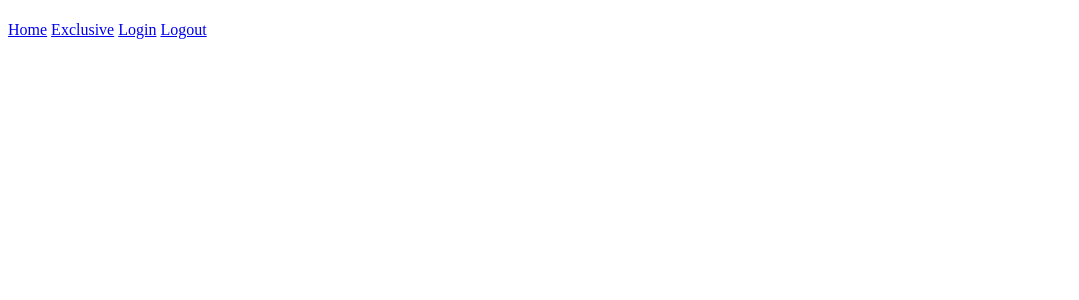
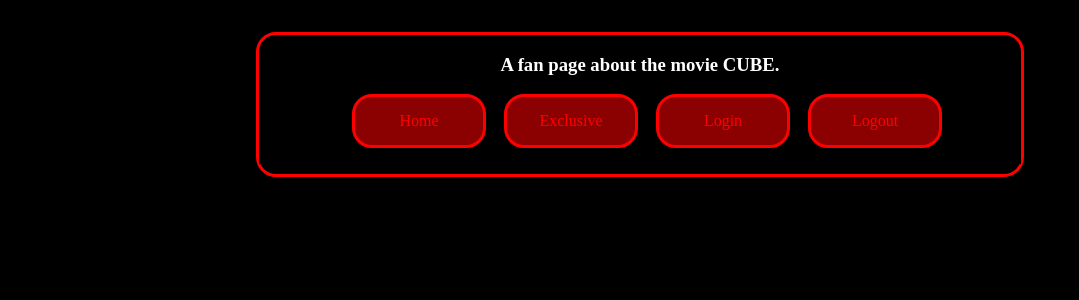
Before and after one commit to regier/WebDevelopment_CA_Regier_Kunkel_2017074, a PHP site: page /header.php in a window 1280 px wide. Shown: the top 300 px of the page, without its empty margins (0-1079 px from the left). Run offline with PHP 8.4, Linux system fonts and the light colour scheme; data that the repository does not hold is empty.

Commit message:
Added initial CSS, matching the sketch already.

```diff
--- a/Site/header.php
+++ b/Site/header.php
@@ -7,12 +7,28 @@ head include some nice information on the website, this info is gonna be
 used by the web browser and search engines. -->
 <head>
 
-<meta charset="UTF-8">
+<meta http-equiv="Content-Type" content="text/html; charset=UTF-8" />
+<meta http-equiv="Content-Language" content="en-GB" />
+<meta name="description" content="The Cube - A Cube movie fan page. By Regier Kunkel - 2017074" />
+<meta title="The Cube">
+<meta name="keywords" content="the cube, cube, cube fan page, fan page, Regier Kunkel," />
+
 <!-- Makes the website scale nicely according to display size -->
 <meta name="viewport" content="width=device-width, initial-scale=1.0">
 <meta name="author" content=<?php echo $author?>>
 <title><?php echo $page_title?></title>
+<!-- Start Icons/Favicons -->
+<link rel="apple-touch-icon" href="Assets/favicon_192.png">
+<link rel="icon" type="image/png" href="Assets/favicon_512.png">
+<!-- Finish Icons/Favicons -->
 
+<style type="text/css">
+    *{background-color:black;}
+    h1{color:white;font-size:5em;}#title{margin-top:0.2em;margin-bottom:0.05em;}
+    .navigation_menu{margin-left:14px;color:red;background-color:darkred;text-align:center;min-width:128px;min-height:48px;line-height:48px;margin-bottom:2%;border-radius:20px;border:solid;display:inline-grid;text-decoration:none;}
+    header,footer{color: white;border-style:solid;border-color:red;border-radius:20px;text-align:center;padding-bottom:10px;}header{padding-top:0px;margin-top:2em;}
+    body{color: white;font-family: comfortaa;max-width:60%;min-width:256px;margin:auto;vertical-align:middle;}
+</style>
 </head>
 
 <!-- Starting web page navigation menu and main content -->
@@ -24,10 +40,11 @@ used by the web browser and search engines. -->
 <?php
 // PHP code to dynamically display the page title as a nice big header at
 // the very top of the site.
-
-echo "<h1>" . $page_title . "</h1>"
-
+// Page title
+echo '<h1 id="title">' . $page_title . '</h1>'
 ?>
+<!-- Page subtitle -->
+<h3>A fan page about the movie CUBE.</h3>
 
 <!-- Site's navigation menu -->
 <nav>
--- a/Site/index.php
+++ b/Site/index.php
@@ -9,5 +9,5 @@ include 'sql_config.php'; // Database connection settings.
 require 'header.php'; // Web site header and navigation menu.
 
 echo "Start. At least it's something.";
-
+require 'content.php';
 require 'footer.php'; // Web site footer.
```
